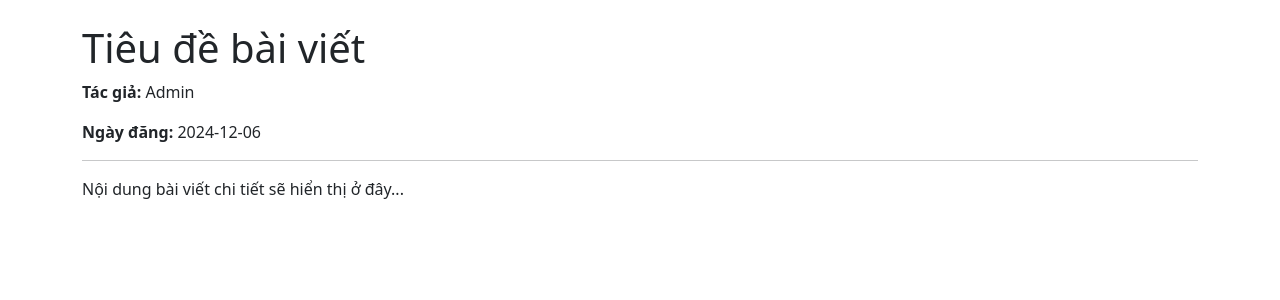
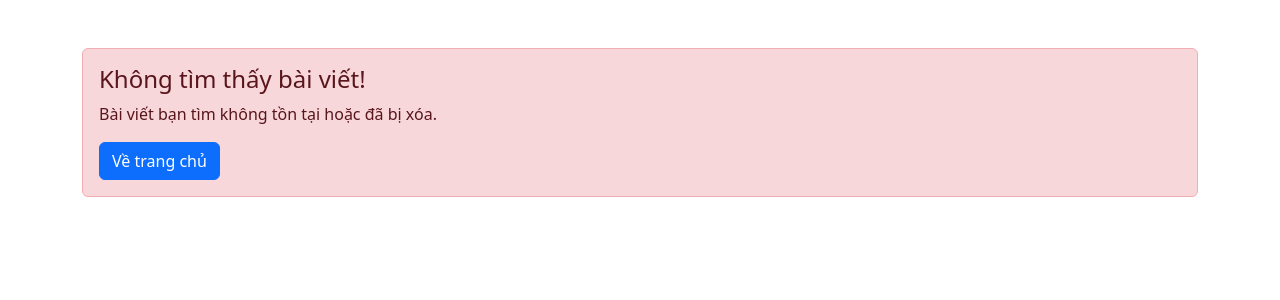
Before and after one commit to HoaiAnh09/CnWeb_Nhom5, a PHP site: page /views/news/detail.php in a window 1280 px wide. Shown: the top 300 px of the page. Run offline with PHP 8.4, Linux system fonts and the light colour scheme.

Commit message:
cap nhat detail.php

```diff
--- a/views/news/detail.php
+++ b/views/news/detail.php
@@ -1,18 +1,30 @@
 <!DOCTYPE html>
-<html lang="en">
+<html lang="vi">
 <head>
     <meta charset="UTF-8">
     <meta name="viewport" content="width=device-width, initial-scale=1.0">
-    <title>Chi Tiết Bài Viết</title>
+    <title>Chi tiết tin tức</title>
     <link rel="stylesheet" href="https://cdn.jsdelivr.net/npm/bootstrap@5.3.0/dist/css/bootstrap.min.css">
 </head>
 <body>
-    <div class="container mt-4">
-        <h1>Tiêu đề bài viết</h1>
-        <p><strong>Tác giả:</strong> Admin</p>
-        <p><strong>Ngày đăng:</strong> 2024-12-06</p>
-        <hr>
-        <p>Nội dung bài viết chi tiết sẽ hiển thị ở đây...</p>
+    <div class="container mt-5">
+        <?php if (isset($news) && $news): ?>
+            <h1 class="mb-4"><?= htmlspecialchars($news['title']) ?></h1>
+            <p class="text-muted">Ngày đăng: <?= htmlspecialchars($news['created_at']) ?></p>
+            <?php if (!empty($news['image'])): ?>
+                <img src="<?= htmlspecialchars($news['image']) ?>" class="img-fluid mb-4" alt="<?= htmlspecialchars($news['title']) ?>">
+            <?php endif; ?>
+            <div class="content">
+                <p><?= nl2br(htmlspecialchars($news['content'])) ?></p>
+            </div>
+            <a href="index.php?controller=home&action=index" class="btn btn-secondary mt-3">Quay lại</a>
+        <?php else: ?>
+            <div class="alert alert-danger">
+                <h4>Không tìm thấy bài viết!</h4>
+                <p>Bài viết bạn tìm không tồn tại hoặc đã bị xóa.</p>
+                <a href="index.php?controller=home&action=index" class="btn btn-primary">Về trang chủ</a>
+            </div>
+        <?php endif; ?>
     </div>
 </body>
 </html>
```
